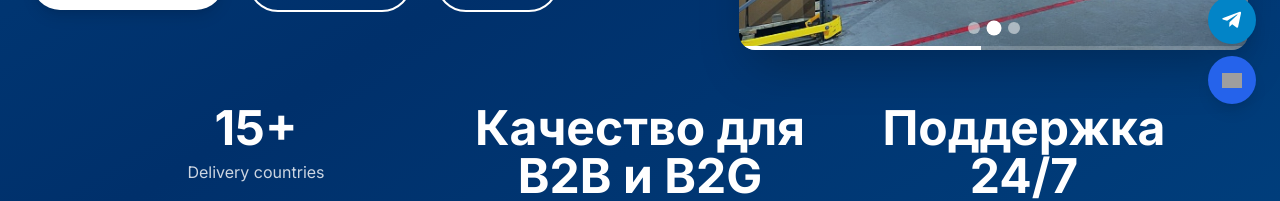
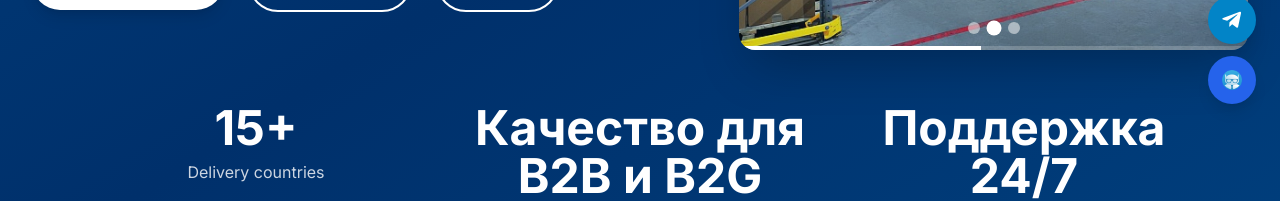
Before and after one commit to Allexndr/veltatrans, a Next.js app: page /en in a window 1280 px wide. Shown: the part 584-785 px from the top of the page. Built offline with nearby package versions, Linux system fonts and the light colour scheme; grey boxes are pictures that could not be loaded.

Commit message:
Исправлен путь к значку Telegram бота - используется существующий файл telegram-bot-icon.png

```diff
--- a/src/components/FloatingContacts.tsx
+++ b/src/components/FloatingContacts.tsx
@@ -84,7 +84,7 @@ export default function FloatingContacts() {
       bg: "bg-blue-600",
       icon: (
         <img
-          src="/assets/images/telegram-bot-api-chatbot-internet-bot-application-programming-interface-others-2b9f2dba845d9a8e66fa5fc937da9666.png"
+          src="/assets/images/telegram-bot-icon.png"
           alt="Telegram Bot"
           className="w-5 h-5 object-contain"
         />
```
